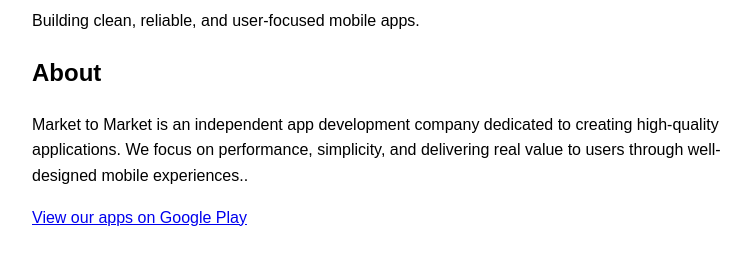
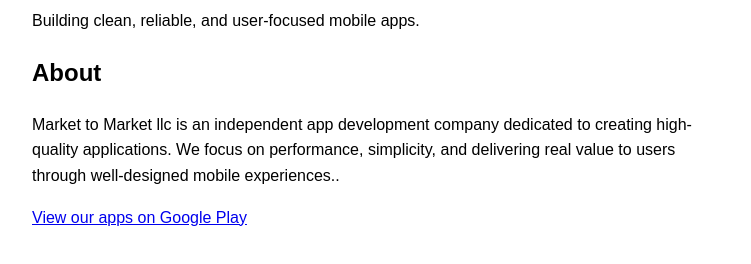
Before and after one commit to claystoneig/claystoneig.github.io, a plain HTML site: page index.html in a window 1280 px wide. Shown: the part 146-410 px from the top of the page, without its empty margins (258-1009 px from the left). Drawn offline with Linux system fonts and the light colour scheme.

Commit message:
Update index.html

```diff
--- a/index.html
+++ b/index.html
@@ -13,7 +13,7 @@
   <p>Building clean, reliable, and user-focused mobile apps.</p>
 
   <h2>About</h2>
-  <p>Market to Market is an independent app development company dedicated to creating high-quality applications. We focus on performance, simplicity, and delivering real value to users through well-designed mobile experiences..</p>
+  <p>Market to Market llc is an independent app development company dedicated to creating high-quality applications. We focus on performance, simplicity, and delivering real value to users through well-designed mobile experiences..</p>
 
   <p><a href="https://play.google.com/store/apps/developer?id=Your+Name+Here">View our apps on Google Play</a></p>
 </body>
```
